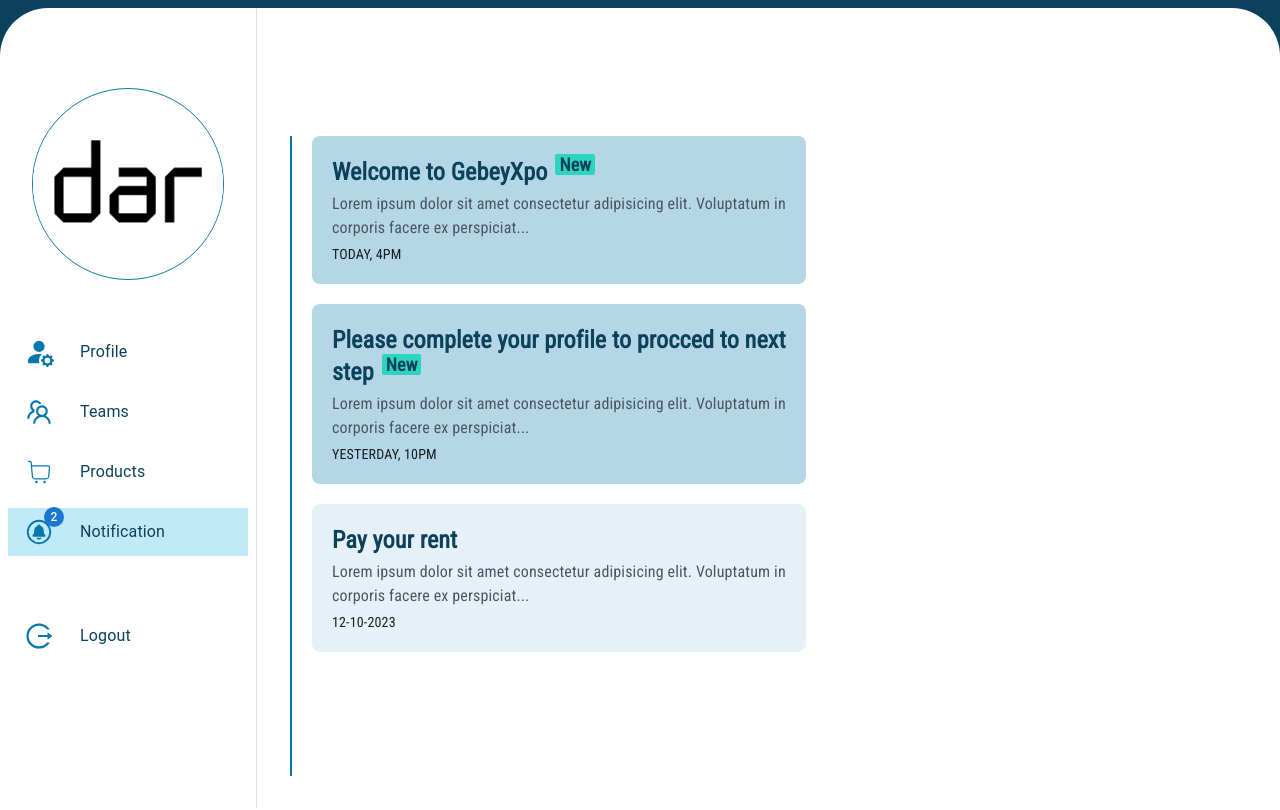
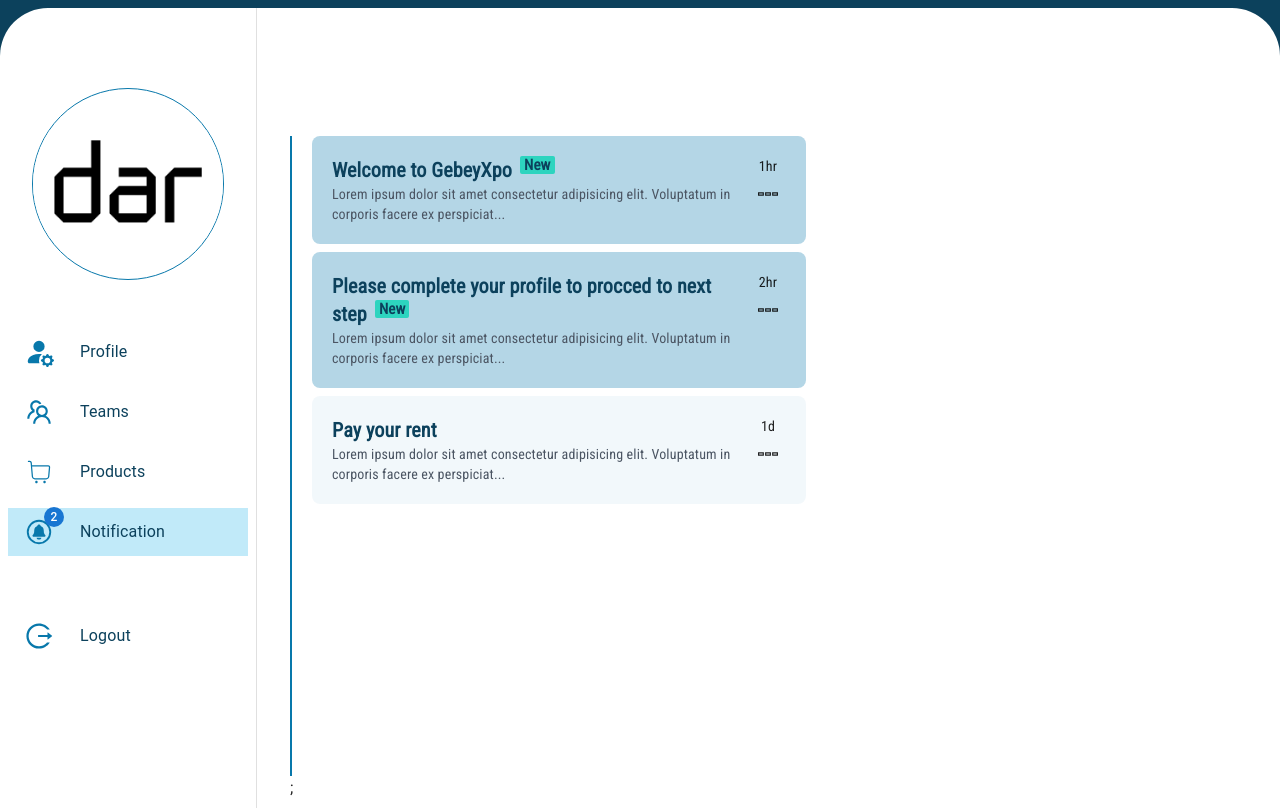
Before and after one commit to asmegithub/GebeyaXpo, a Next.js app: page /exhibitor-portal/notification in a window 1280 px wide. Shown: the top 810 px of the page. Built offline with nearby package versions, Linux system fonts and the light colour scheme.

Commit message:
notification list update

```diff
--- a/app/(exhibitor)/exhibitor-portal/notification/page.tsx
+++ b/app/(exhibitor)/exhibitor-portal/notification/page.tsx
@@ -1,80 +1,170 @@
-'use client'
+"use client";
+import React, { useState } from "react";
+import { useRouter } from "next/navigation";
+import { CircularProgress, Menu, MenuItem } from "@mui/material";
 import { useExhibitorPortalContext } from "@/context/ExhibitorPortalContext";
-import { FadeIn } from "@/utils/motion";
-import { CircularProgress } from "@mui/material";
-import { motion } from "framer-motion";
-import { useRouter } from "next/navigation";
+import { AppMenuItemContent, AppNotificationItem } from "@/components";
 import { Notification } from "@/types/exhibitor";
-import React from "react";
-import { textCliper } from "@/utils";
+import { RiDeleteBin6Line } from "react-icons/ri";
+import { AiOutlineEye, AiOutlineEyeInvisible } from "react-icons/ai";
 
-const page = () => {
-  const { notification, currentUser, setNotification } =
+const Page = () => {
+  const { notification, currentUser, setNotification, setCurrentUser } =
     useExhibitorPortalContext();
+  const [anchorEl, setAnchorEl] = useState<HTMLElement | null>(null);
+  const [currentNotification, setCurrentNotification] =
+    useState<Notification | null>(null);
+
   const router = useRouter();
+  const open = Boolean(anchorEl);
 
-  const handleClick = (Currentnotification: Notification) => {
-    router.push(`/exhibitor-portal/notification/${Currentnotification.id}`);
-    if (!Currentnotification.seen) {
-      let newNotification = notification.filter(
-        (item) => item.id === Currentnotification.id
-      );
-      let newNotification2 = notification.filter(
-        (item) => item.id !== Currentnotification.id
-      );
-      newNotification[0].seen = true;
-      setNotification([...newNotification, ...newNotification2]);
+  const handleClick = (
+    event: React.MouseEvent<HTMLButtonElement>,
+    notification: Notification
+  ) => {
+    setAnchorEl(event.currentTarget);
+    setCurrentNotification(notification);
+  };
+
+  const handleClose = () => {
+    setAnchorEl(null);
+  };
+
+  const handleDelete = (id: string | number | undefined) => {
+    const updatedNotifications = notification.filter((n) => n.id !== id);
+    setNotification(updatedNotifications);
+    handleClose();
+    if (updatedNotifications.length === 0) {
+      setCurrentUser((prevUser) => ({
+        ...prevUser,
+        notificationCount: 0,
+      }));
     }
   };
+
+  const handleMarkAsRead = (id: string | number | undefined) => {
+    const updatedNotifications = notification.map((n) =>
+      n.id === id ? { ...n, seen: true } : n
+    );
+    setNotification(updatedNotifications);
+    handleClose();
+  };
+
+  const handleMarkAsUnRead = (id: string | number | undefined) => {
+    const updatedNotifications = notification.map((n) =>
+      n.id === id ? { ...n, seen: false } : n
+    );
+    setNotification(updatedNotifications);
+    handleClose();
+  };
+
+  const navigateToNotificationPage = (notificationId: string | number) => {
+    router.push(`/exhibitor-portal/notification/${notificationId}`);
+  };
+
+  const handleRouter = (currentNotification: Notification) => {
+    const { id, seen } = currentNotification;
+
+    // Navigate to the notification page
+    navigateToNotificationPage(id);
+
+    if (!seen) {
+      // Find the current notification in the array
+      const updatedNotificationIndex = notification.findIndex(
+        (item) => item.id === id
+      );
+
+      if (updatedNotificationIndex !== -1) {
+        // Create a new array with the updated notification
+        const updatedNotifications = [
+          ...notification.slice(0, updatedNotificationIndex),
+          { ...currentNotification, seen: true },
+          ...notification.slice(updatedNotificationIndex + 1),
+        ];
+
+        // Update the notification state
+        setNotification(updatedNotifications);
+      }
+    }
+  };
+
   return (
-    <div className=" xs:ml-[130px]  md:ml-[290px]">
-      <div className="">
+    <div className="xs:ml-[130px] md:ml-[290px]">
+      <div>
         {currentUser.notificationCount > 0 ? (
           notification.length > 0 ? (
-            <div className=" mt-32 h-[80vh] border-l-2 border-l-BlueLighter  overflow-y-auto flex flex-col gap-5">
+            <div className="mt-32 h-[80vh] border-l-2 border-l-BlueLighter overflow-y-auto flex flex-col gap-2">
               {notification.map((item) => (
-                <motion.div
-                  variants={FadeIn("up", "", 0, 1)}
-                  initial="hidden"
-                  whileInView="show"
+                <AppNotificationItem
+                  notification={item}
+                  openModal={handleClick}
+                  handleRouter={handleRouter}
                   key={item.id}
-                  onClick={() => handleClick(item)}
-                  className={` bg-BlueLighter ${
-                    item.seen ? "bg-opacity-10" : "bg-opacity-30"
-                  } w-[90%] md:w-[80%] xl:w-[50%] ml-5  cursor-pointer hover:translate-x-2 transition-transform transform ease-in-out duration-200 rounded-lg box-border p-5 flex flex-col gap-1`}
-                >
-                  <h3 className=" text-base lg:text-2xl font-bold text-BlueDark ">
-                    {item.title}
-                    {!item.seen && (
-                      <sup className={`ml-2  bg-teal-400 px-1 rounded-sm`}>
-                        New
-                      </sup>
-                    )}
-                  </h3>
-                  <p className=" text-sm lg:text-base text-gray-600 font-medium">
-                    {textCliper(item.description)}
-                  </p>
-                  <p className=" uppercase text-xs lg:text-sm">{item.date}</p>
-                </motion.div>
+                />
               ))}
             </div>
           ) : (
-            <div className=" h-screen flex flex-col justify-center items-center">
+            <div className="h-screen flex flex-col justify-center items-center">
               <CircularProgress />
             </div>
           )
         ) : (
-          <div className=" flex flex-col justify-center items-center h-screen">
+          <div className="flex flex-col justify-center items-center h-screen">
             <div className="lg:w-[45%] w-[90%] md:w-[75%] mx-auto border-dashed border-2 h-[50vh] p-10 flex flex-col items-center justify-center">
-              <h3 className=" text-base lg:text-2xl text-gray-400 font-bold">
+              <h3 className="text-base lg:text-2xl text-gray-400 font-bold">
                 You don't have any notifications yet
               </h3>
             </div>
           </div>
         )}
       </div>
+      <Menu
+        id="basic-menu"
+        anchorEl={anchorEl}
+        open={open}
+        onClose={handleClose}
+        MenuListProps={{
+          "aria-labelledby": "basic-button",
+        }}
+      >
+        <MenuItem onClick={() => handleDelete(currentNotification?.id)}>
+          <AppMenuItemContent
+            icon={<RiDeleteBin6Line className="text-2xl text-red-500" />}
+            title="Delete"
+            description="Delete this notification"
+          />
+        </MenuItem>
+        {currentNotification && (
+          <MenuItem
+            onClick={
+              currentNotification.seen
+                ? () => handleMarkAsUnRead(currentNotification.id)
+                : () => handleMarkAsRead(currentNotification.id)
+            }
+          >
+            <AppMenuItemContent
+              icon={
+                currentNotification.seen ? (
+                  <AiOutlineEyeInvisible className="text-2xl text-BlueLighter" />
+                ) : (
+                  <AiOutlineEye className="text-2xl text-BlueLighter" />
+                )
+              }
+              title={
+                currentNotification.seen ? "Mark as unread" : "Mark as read"
+              }
+              description={
+                currentNotification.seen
+                  ? "Mark this notification as unseen"
+                  : "Mark this notification as seen"
+              }
+            />
+          </MenuItem>
+        )}
+      </Menu>
+      ;
     </div>
   );
 };
 
-export default page;
+export default Page;
--- /dev/null
+++ b/components/Cards/AppMenuItemContent.tsx
@@ -0,0 +1,26 @@
+// MenuItemContent.tsx
+import React from 'react';
+
+interface MenuItemContentProps {
+  icon: React.ReactNode;
+  title: string;
+  description: string;
+}
+
+const AppMenuItemContent: React.FC<MenuItemContentProps> = ({
+  icon,
+  title,
+  description,
+}) => {
+  return (
+    <div className="flex gap-2 items-center justify-center">
+      {icon}
+      <div className="flex flex-col">
+        <h4 className="text-sm font-bold">{title}</h4>
+        <p className="text-xs font-light">{description}</p>
+      </div>
+    </div>
+  );
+};
+
+export default AppMenuItemContent;
--- /dev/null
+++ b/components/Cards/AppNotification.tsx
@@ -0,0 +1,56 @@
+import { Notification } from "@/types/exhibitor";
+import { textCliper } from "@/utils";
+import { FadeIn } from "@/utils/motion";
+import { motion } from "framer-motion";
+import React from "react";
+import { TfiLayoutMenuSeparated } from "react-icons/tfi";
+
+type Props = {
+  notification: Notification;
+  openModal: any;
+  handleRouter: (notificaon: Notification) => void;
+
+  //   onDelete: (id: number) => void;
+  //   onMarkAsRead: (id: number) => void;
+};
+
+const AppNotification = ({ notification, openModal, handleRouter }: Props) => {
+  return (
+    <motion.div
+      variants={FadeIn("up", "", 0, 1)}
+      initial="hidden"
+      whileInView="show"
+      key={notification.id}
+      onClick={() => handleRouter(notification)}
+      className={` bg-BlueLighter ${
+        notification.seen ? "bg-opacity-5" : "bg-opacity-30"
+      } w-[90%] md:w-[80%] xl:w-[50%] ml-5  cursor-pointer hover:translate-x-2 transition-transform transform ease-in-out duration-200 rounded-lg box-border p-5 flex justify-between gap-1 `}
+    >
+      <div>
+        <h3 className=" text-base lg:text-xl font-bold text-BlueDark ">
+          {notification.title}
+          {!notification.seen && (
+            <sup className={`ml-2  bg-teal-400 px-1 rounded-sm`}>New</sup>
+          )}
+        </h3>
+        <p className=" text-xs lg:text-sm text-gray-600 font-medium">
+          {textCliper(notification.description)}
+        </p>
+      </div>
+      <div className=" flex flex-col items-center">
+        <p className="text-xs lg:text-sm">{notification.date}</p>
+        <div
+          className="cursor-pointer text-xl hover:bg-slate-200 p-2 rounded-full"
+          onClick={(e) => {
+            e.stopPropagation();
+            openModal(e, notification);
+          }}
+        >
+          <TfiLayoutMenuSeparated />
+        </div>
+      </div>
+    </motion.div>
+  );
+};
+
+export default AppNotification;
--- /dev/null
+++ b/components/Cards/AppNotificationItem.tsx
@@ -0,0 +1,27 @@
+// NotificationItem.tsx
+import React from "react";
+import { AppNotification } from "@/components";
+import { Notification } from "@/types/exhibitor";
+
+interface NotificationItemProps {
+  notification: Notification;
+  openModal: any;
+  handleRouter: (notification: Notification) => void;
+}
+
+const AppNotificationItem: React.FC<NotificationItemProps> = ({
+  notification,
+  openModal,
+  handleRouter,
+}) => {
+  return (
+    <AppNotification
+      notification={notification}
+      key={notification.id}
+      openModal={openModal}
+      handleRouter={() => handleRouter(notification)}
+    />
+  );
+};
+
+export default AppNotificationItem;
--- a/components/Home/AppProgress.tsx
+++ b/components/Home/AppProgress.tsx
@@ -27,7 +27,7 @@ const Progress: React.FC<Props> = ({
     }
   }, [status]);
   return (
-    <div className=" flex flex-col justify-center items-center">
+    <div className=" flex flex-col justify-center items-center h-screen">
       {process ? (
         <AppMessage error={error} message={message} />
       ) : (
--- a/components/index.ts
+++ b/components/index.ts
@@ -26,8 +26,14 @@ import AppTeamAdderMobile from "./Forms/AppTeamAdderMobile";
 import AppTeamLister from "./Dashboard/AppTeamLister";
 import AppTeamEditorDesktop from "./Dashboard/AppTeamEditorDesktop";
 import AppTeamEditorMobile from "./Dashboard/AppTeamEditorMobile";
+import AppNotification from "./Cards/AppNotification";
+import AppNotificationItem from "./Cards/AppNotificationItem";
+import AppMenuItemContent from "./Cards/AppMenuItemContent";
 export {
+  AppMenuItemContent,
   AppButton,
+  AppNotification,
+  AppNotificationItem,
   AppTeamLister,
   AppButtonDefult,
   AppTeamEditorMobile,
--- /dev/null
+++ b/components/modal/AppNotificationModal.tsx
@@ -0,0 +1,53 @@
+// NotificationModal.tsx
+import React from "react";
+import Modal from "react-modal";
+import { Notification } from "@/types/exhibitor";
+
+interface NotificationModalProps {
+  isOpen: boolean;
+  onClose: () => void;
+  notification: Notification | null;
+  onDelete: () => void;
+  onMarkAsRead: () => void;
+  onMarkAsUnread: () => void;
+}
+
+const AppNotificationModal: React.FC<NotificationModalProps> = ({
+  isOpen,
+  onClose,
+  notification,
+  onDelete,
+  onMarkAsRead,
+  onMarkAsUnread,
+}) => {
+  return (
+    <Modal
+      isOpen={isOpen}
+      onRequestClose={onClose}
+      contentLabel="Notification Options"
+      className="modal"
+      overlayClassName="modal-overlay"
+    >
+      {notification && (
+        <div className="p-4">
+          <h2 className="text-xl font-semibold mb-2">{notification.title}</h2>
+          <p className="text-gray-600 mb-4">{notification.description}</p>
+          <button
+            className="bg-red-500 text-white px-4 py-2 rounded-md mr-2"
+            onClick={onDelete}
+          >
+            Delete
+          </button>
+          <button
+            className="bg-blue-500 text-white px-4 py-2 rounded-md"
+            onClick={notification.seen ? onMarkAsUnread : onMarkAsRead}
+          >
+            {notification.seen ? "Mark as Unread" : "Mark as Read"}
+          </button>
+        </div>
+      )}
+    </Modal>
+  );
+};
+
+export default AppNotificationModal;
--- a/containers/wrappers/AppRegisterWrapper.tsx
+++ b/containers/wrappers/AppRegisterWrapper.tsx
@@ -29,7 +29,7 @@ const RegisterWrapper: React.FC<Props> = ({
   const { error, message, progress, setSubmit, submit, submitForm } = useAPI();
 
   return (
-    <div className="  min-h-[50vh] flex flex-col ">
+    <div className="  min-h-[100vh] flex flex-col ">
       <AppForm
         initialValues={initialValues}
         onSubmit={(values: FormikValues) => submitForm(values, URL, type)}
--- a/data/temporarayData.ts
+++ b/data/temporarayData.ts
@@ -9,7 +9,7 @@ export let notification: Notification[] = [
     link: "",
     destionation: 1,
     seen: false,
-    date: "today, 4pm",
+    date: "1hr",
   },
   {
     id: 3,
@@ -20,7 +20,7 @@ export let notification: Notification[] = [
     link: "",
     destionation: 1,
     seen: false,
-    date: "yesterday, 10pm",
+    date: "2hr",
   },
   {
     id: 1,
@@ -31,7 +31,7 @@ export let notification: Notification[] = [
     link: "",
     destionation: 1,
     seen: true,
-    date: "12-10-2023",
+    date: "1d",
   },
 ];
 let ExhibitorsData: ExhibitorsDataType[] = [
```
